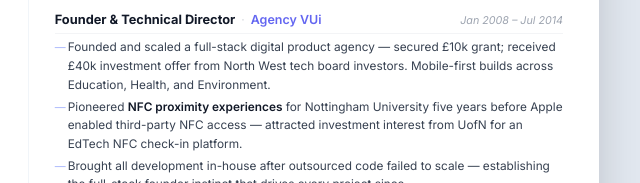
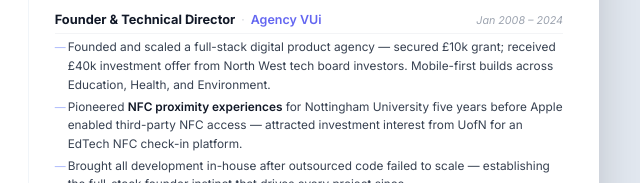
Before and after one commit to pavanssk/PavCV, a plain HTML site: page index.html in a window 1280 px wide. Shown: the part 2196-2379 px from the top of the page, 438-1078 px from the left. Drawn offline with nearby package versions, Linux system fonts and the light colour scheme.

Commit message:
fix: Agency VUi end date 2024, covers freelance gap

```diff
--- a/index.html
+++ b/index.html
@@ -377,7 +377,7 @@
                 <span class="role-sep">·</span>
                 <span class="role-company">Agency VUi</span>
               </div>
-              <span class="role-date">Jan 2008 – Jul 2014</span>
+              <span class="role-date">Jan 2008 – 2024</span>
             </div>
             <p class="bul">Founded and scaled a full-stack digital product agency — secured £10k grant; received £40k investment offer from North West tech board investors. Mobile-first builds across Education, Health, and Environment.</p>
             <p class="bul">Pioneered <strong>NFC proximity experiences</strong> for Nottingham University five years before Apple enabled third-party NFC access — attracted investment interest from UofN for an EdTech NFC check-in platform.</p>
```
